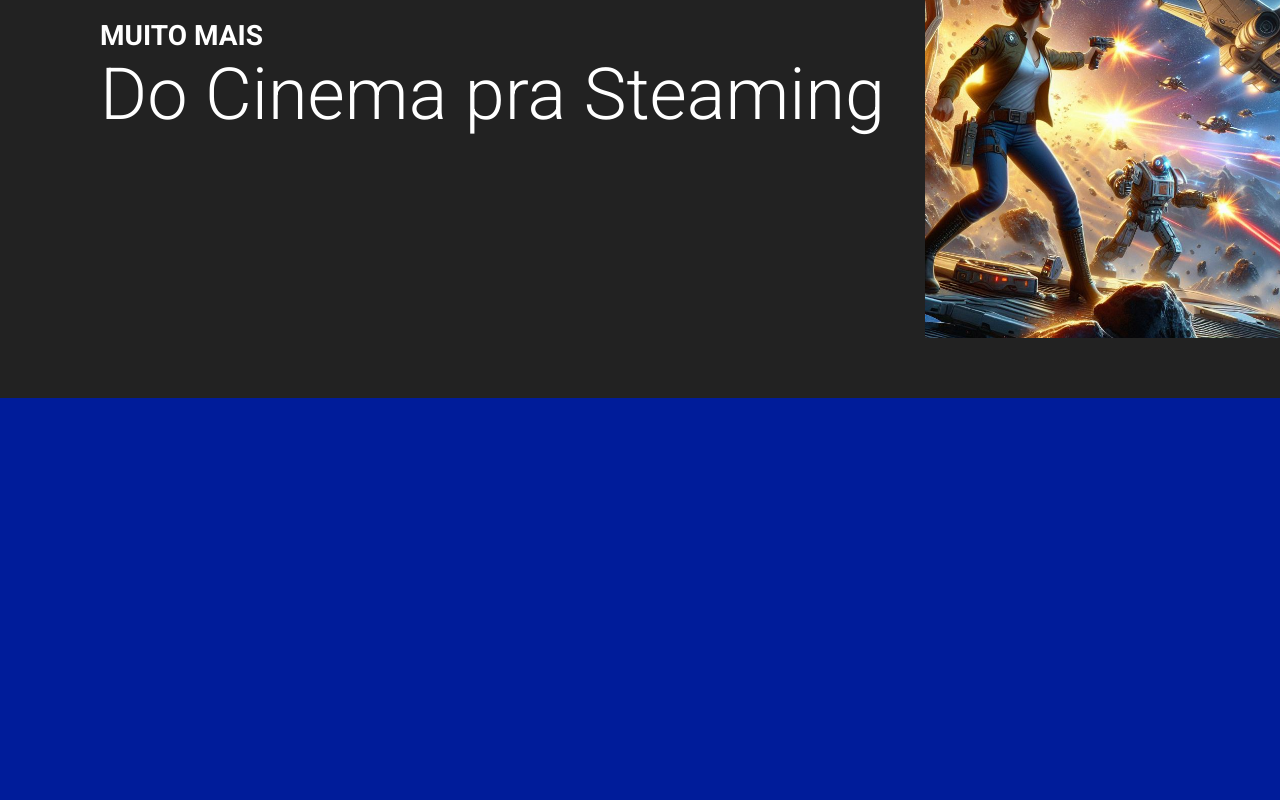
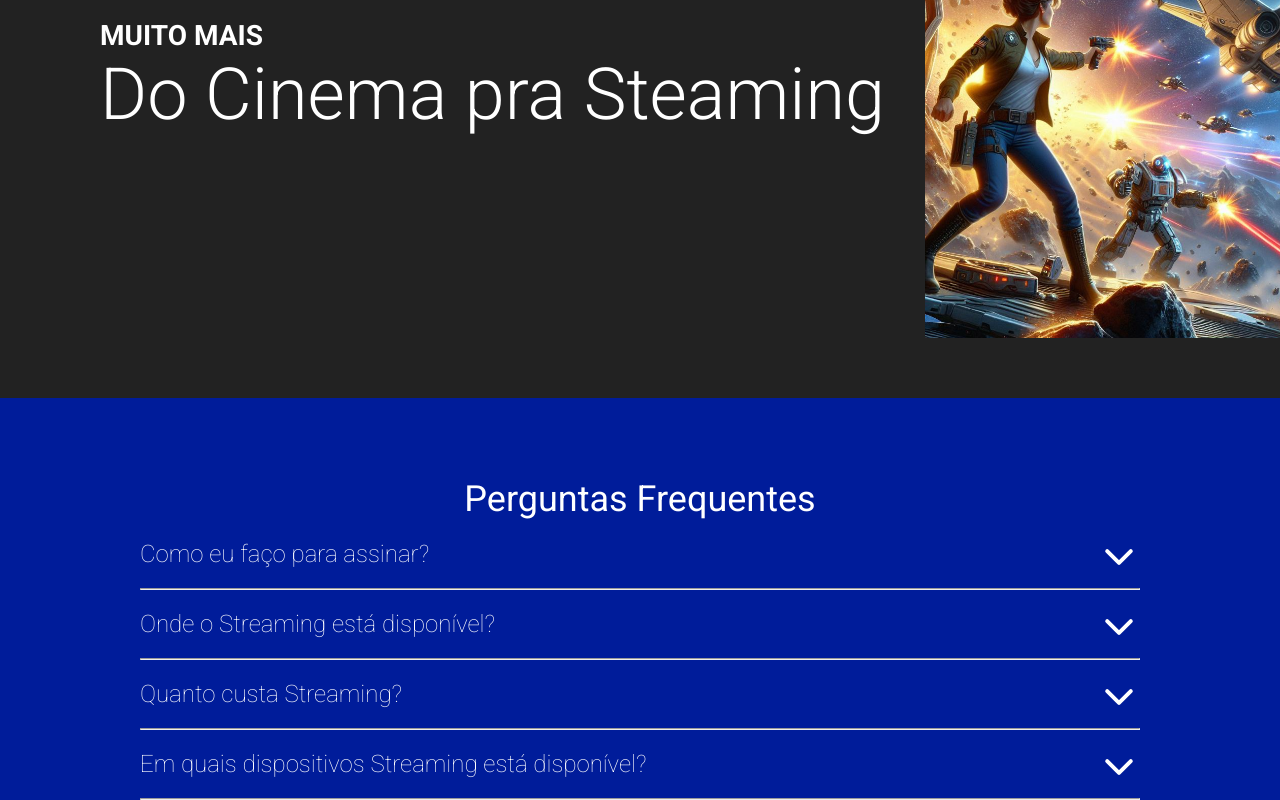
Before and after one commit to cardrocha/streaming, a React (Vite) app: page / in a window 1280 px wide. Shown: the part 5187-5987 px from the top of the page. Before the commit the page ends 5585 px from the top, so only its background shows below. Built offline with nearby package versions, Linux system fonts and the light colour scheme.

Commit message:
feat: questions componets

```diff
--- a/src/App.tsx
+++ b/src/App.tsx
@@ -2,8 +2,37 @@ import { StyledGlobal } from '../styles'
 import Header from './components/Header'
 import Hero from './components/Hero'
 import Plans from './components/Plans'
+import Questions from './components/Questions'
 import Successes from './components/Successes'
 import Varieties from './components/Varieties'
+import Question from './models/questions'
+
+const questionsList: Question[] = [
+  {
+    id: 1,
+    title: 'Como eu faço para assinar?',
+    answer:
+      'O Streaming está disponível para assinatura aqui na streaming.com e também através dos nossos provedores de assinatura na região. Se você tem conta em um provedor autorizado por assinatura e/ou serviço de internet, você terá acesso à Streaming sem custo adicional. Você pode entrar em contato com sua operadora local para obter mais detalhes.'
+  },
+  {
+    id: 2,
+    title: 'Onde o Streaming está disponível?',
+    answer:
+      'Nossa plataforma aprimorada está disponível para Anguila, Antígua e Barbuda, Argentina, Aruba, Bahamas, Barbados, Belize, Bolívia, Brasil, Chile, Colômbia, Costa Rica, Curaçao, Dominica, Equador, El Salvador, Granada, Guatemala, Guiana, Haiti, Honduras, Ilhas Virgens Britânicas, Ilhas Cayman, Jamaica, México, Montserrat, Nicarágua, Panamá, Paraguai, Peru, República Dominicana, Saint Kitts e Nevis, Santa Lúcia, São Vicente e Granadinas, Suriname, Trinidad e Tobago, Turks e Caicos, Uruguai, Venezuela e Estados Unidos.'
+  },
+  {
+    id: 3,
+    title: 'Quanto custa Streaming?',
+    answer:
+      'Novos usuários podem escolher entre três planos, dependendo de suas preferências: - Plano Básico com Anúncios: A assinatura mensal custa R$29,90 e a anual custa R$226,80. - Plano Standard: A assinatura mensal custa R$39,90 e a anual custa R$358,80. - Plano Platinum: A assinatura mensal custa R$55,90 e a anual custa R$ 478,80.'
+  },
+  {
+    id: 4,
+    title: 'Em quais dispositivos Streaming está disponível?',
+    answer:
+      'Amazon Fire, Chromecast, Fire TV, Chrome OS, Mac OS, Windows PC, PS4, PS5, Xbox One, Xbox Series X|S, Amazon Fire Tablet, Android Phone & Tablet, iPhone & iPad'
+  }
+]
 
 function App() {
   return (
@@ -14,6 +43,7 @@ function App() {
       <Varieties />
       <Plans />
       <Successes />
+      <Questions question={questionsList} />
     </div>
   )
 }
--- /dev/null
+++ b/src/components/Questions/index.tsx
@@ -0,0 +1,56 @@
+import arrowUp from '../../assets/seta-up.svg'
+import arrowDown from '../../assets/seta-down.svg'
+import * as S from './styles'
+import { useState } from 'react'
+import Question from '../../models/questions'
+
+type Props = {
+  question: Question[]
+}
+
+const Questions = ({ question }: Props) => {
+  const [arrown, setArrown] = useState<number | null>(null)
+
+  const handleQuestionClick = (questionId: number) => {
+    if (arrown === questionId) {
+      setArrown(null)
+    } else {
+      setArrown(questionId)
+    }
+  }
+
+  return (
+    <section>
+      <S.TitleSection>Perguntas Frequentes</S.TitleSection>
+      {question.map((question) => (
+        <S.ContainerQuestion key={question.id}>
+          <S.TitleQuestion>{question.title}</S.TitleQuestion>
+          <img
+            onClick={() => handleQuestionClick(question.id)}
+            src={arrown === question.id ? arrowUp : arrowDown}
+            alt="icone de seta"
+          />
+          <hr />
+          <S.TextParagraph isActive={arrown === question.id}>
+            {question.answer}
+          </S.TextParagraph>
+        </S.ContainerQuestion>
+      ))}
+      {/* <S.ContainerQuestion>
+        <S.TitleQuestion>Onde Streaming está disponível?</S.TitleQuestion>
+        <S.TextParagraph isActive={!arrown}>
+          Nossa plataforma aprimorada está disponível para Anguila, Antígua e
+          Barbuda, Argentina, Aruba, Bahamas, Barbados, Belize, Bolívia, Brasil,
+          Chile, Colômbia, Costa Rica, Curaçao, Dominica, Equador, El Salvador,
+          Granada, Guatemala, Guiana, Haiti, Honduras, Ilhas Virgens Britânicas,
+          Ilhas Cayman, Jamaica, México, Montserrat, Nicarágua, Panamá,
+          Paraguai, Peru, República Dominicana, Saint Kitts e Nevis, Santa
+          Lúcia, São Vicente e Granadinas, Suriname, Trinidad e Tobago, Turks e
+          Caicos, Uruguai, Venezuela e Estados Unidos.
+        </S.TextParagraph>
+      </S.ContainerQuestion> */}
+    </section>
+  )
+}
+
+export default Questions
--- /dev/null
+++ b/src/components/Questions/styles.ts
@@ -0,0 +1,47 @@
+import styled from 'styled-components'
+import { colors } from '../../../styles'
+
+type TabButtonProps = {
+  isActive?: boolean
+}
+
+export const TitleSection = styled.h2`
+  font-size: 36px;
+  font-weight: 400;
+  text-align: center;
+  color: ${colors.white};
+  padding-top: 80px;
+`
+export const ContainerQuestion = styled.div`
+  max-width: 1000px;
+  margin: 0 auto;
+  position: relative;
+
+  img {
+    position: absolute;
+    top: 16px;
+    right: 0;
+    cursor: pointer;
+  }
+`
+
+export const TitleQuestion = styled.h3`
+  font-size: 24px;
+  font-weight: 100;
+  text-align: start;
+  color: ${colors.white};
+  padding: 20px 24px 20px 0;
+`
+
+export const TextParagraph = styled.p<TabButtonProps>`
+  max-height: ${(props) => (props.isActive ? '100px' : '0')};
+  overflow: hidden;
+  font-size: 18px;
+  font-weight: 300;
+  text-align: start;
+  color: ${colors.white};
+  padding: ${(props) => (props.isActive ? '20px 10px' : '0')};
+  margin: ${(props) => (props.isActive ? '20px 0' : '0')};
+  transition: max-height 0.5s ease-out, padding 0.5s ease-out,
+    margin 0.5s ease-out;
+`
--- /dev/null
+++ b/src/models/questions.ts
@@ -0,0 +1,13 @@
+class Question {
+  id: number
+  title: string
+  answer: string
+
+  constructor(id: number, title: string, answer: string) {
+    this.id = id
+    this.title = title
+    this.answer = answer
+  }
+}
+
+export default Question
```
Also changed, not shown: src/assets/seta-down.svg (added), src/assets/seta-up.svg (added).
